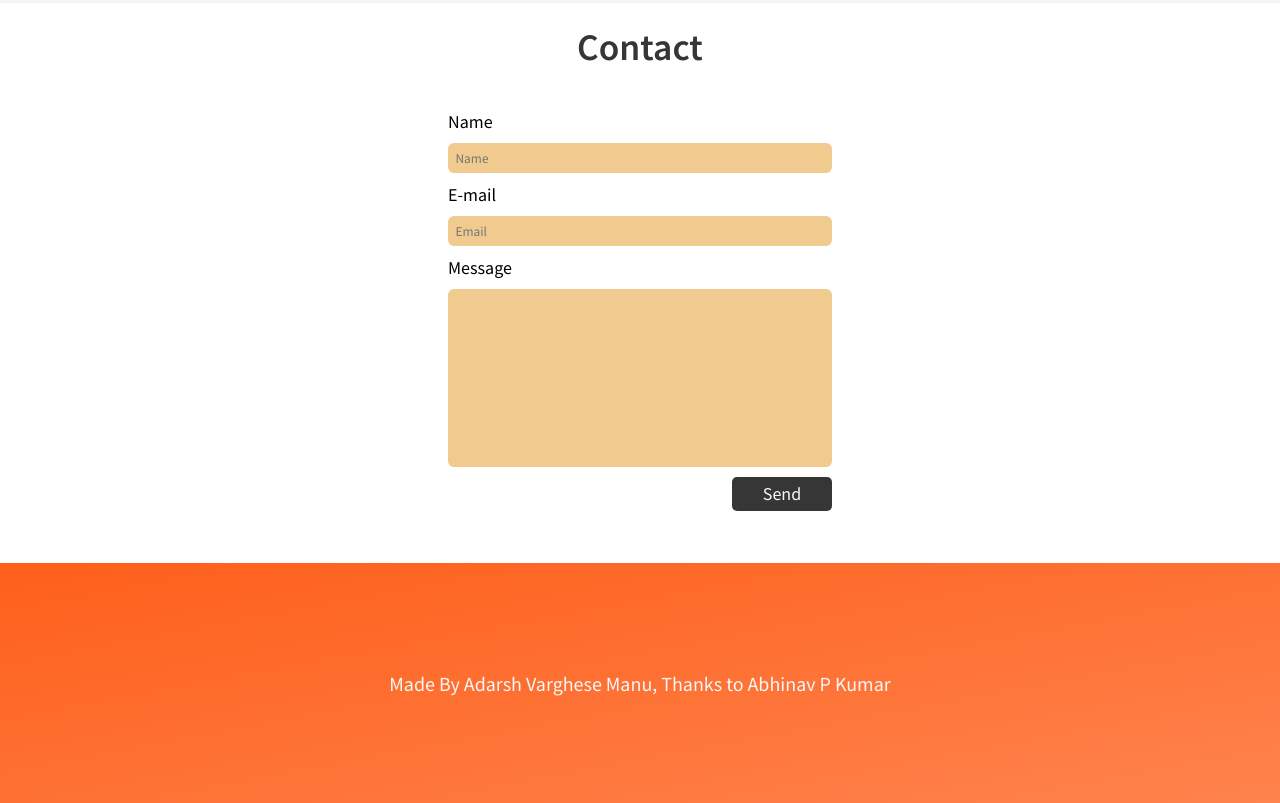
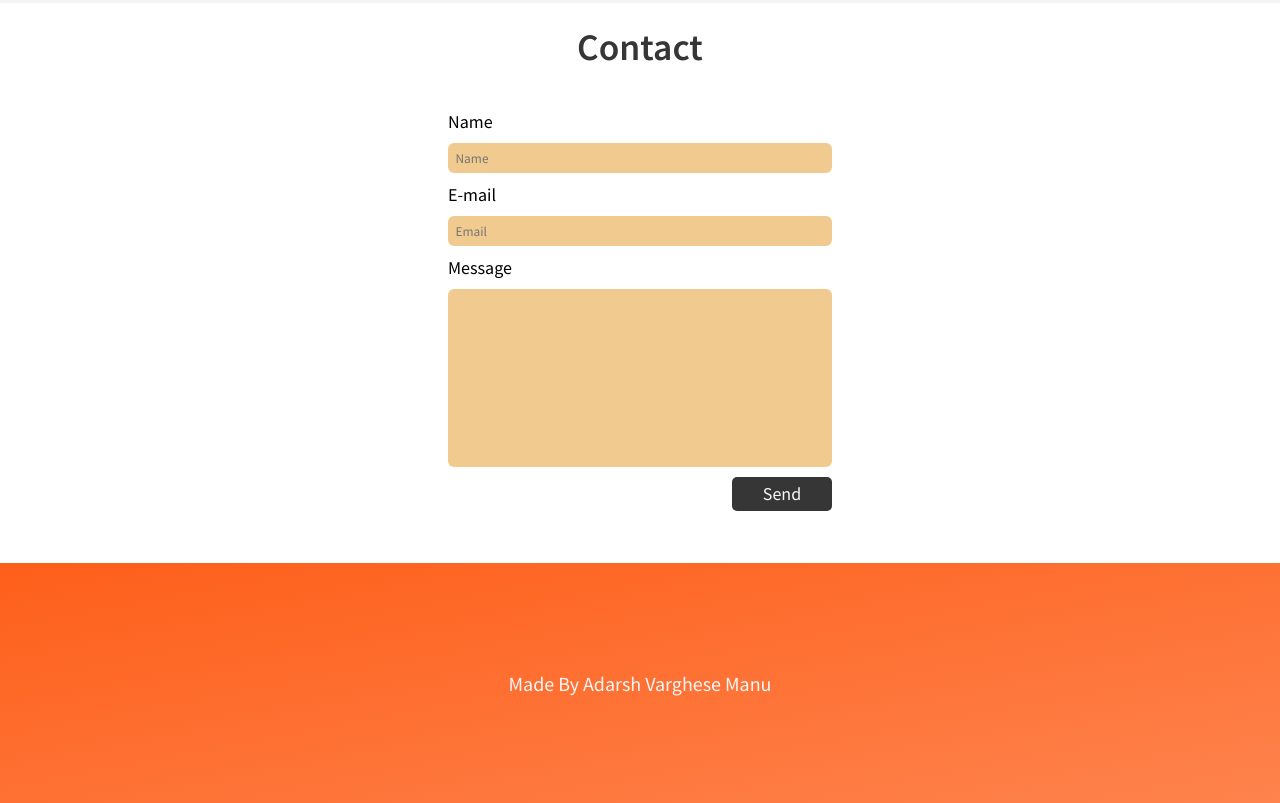
Before and after one commit to adarshvmanu/Basic-Portfolio, a plain HTML site: page index.html in a window 1280 px wide. Shown: the part 1837-2640 px from the top of the page. Drawn offline with nearby package versions, Linux system fonts and the light colour scheme.

Commit message:
Revision

```diff
--- a/index.html
+++ b/index.html
@@ -87,7 +87,7 @@
       </form>
     </section>
     <footer>
-      <p class="footer-para">Made By Adarsh Varghese Manu, Thanks to Abhinav P Kumar</p>
+      <p class="footer-para">Made By Adarsh Varghese Manu</p>
     </footer>
     <script
       type="module"
```
